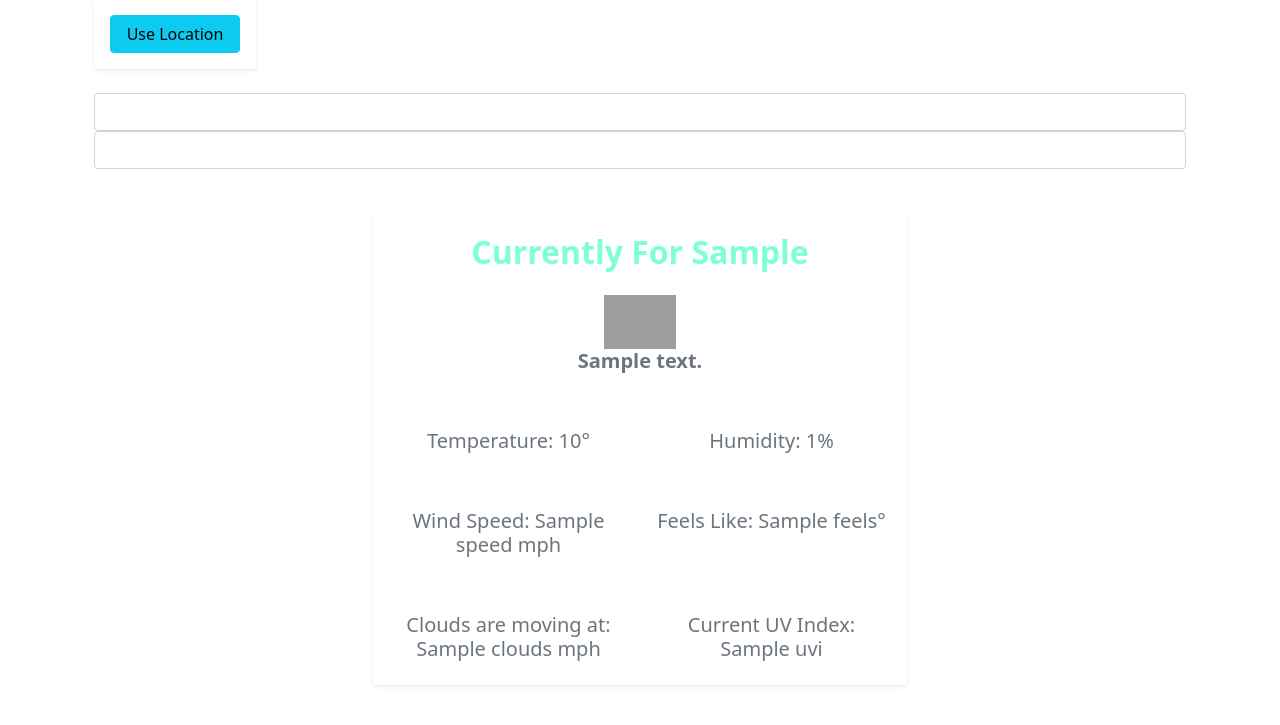
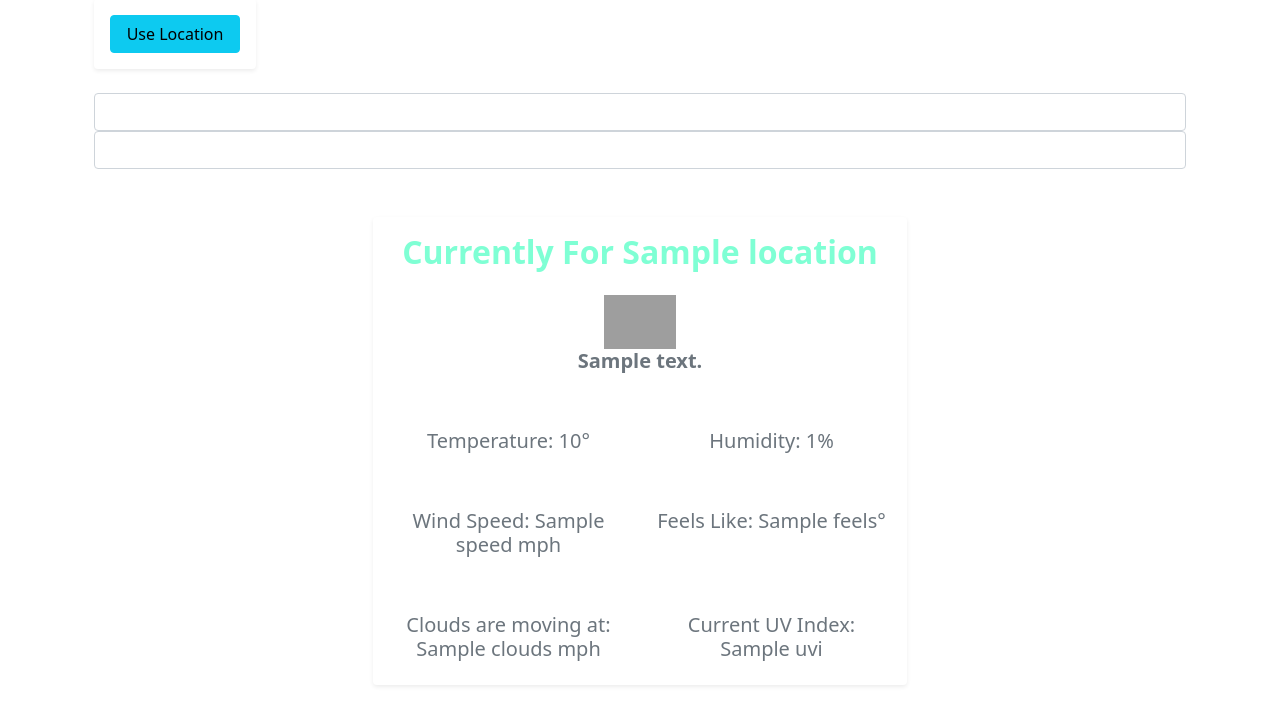
Before and after one commit to hyan0217/weatheringclouds, a Flask app: template templates/weather.html in a window 1280 px wide. Shown: the part 251-976 px from the top of the page. Run offline with Flask 2, Linux system fonts and the light colour scheme; tables that the repository leaves empty hold one stand-in row (values such as "Sample post"); the template is opened without the code that fills it: values that come from a table or form of the project are taken from there, most other values are stand-ins (such as "Sample title", 1, 10 or a date in 2020); parts of the project's set-up code (start-up, migrations or seed data) failed here and were passed over; some libraries are stand-ins or nearby versions; grey boxes are pictures that could not be loaded.

Commit message:
working on pc

```diff
--- a/app.py
+++ b/app.py
@@ -29,7 +29,7 @@ weather_current_data = applications.weather.get_current_weather(
 weather_daily_data = applications.weather.get_daily_weather(
     os.environ.get("API_KEY"))
 
-location_area = applications.weather.get_location(
+cur_location = applications.weather.get_location(
     os.environ.get("API_KEY"))
 
 
@@ -213,7 +213,7 @@ def weather():
         uvi = applications.weather.get_uvi(weather_current_data)
         clouds = applications.weather.get_clouds(weather_current_data)
         speed = applications.weather.get_speed(weather_current_data)
-        cur_location = applications.weather.get_location(location_area)
+        location = applications.weather.get_loc(cur_location)
         desc = applications.weather.get_desc(weather_current_data)
         icon = applications.weather.get_icon(weather_current_data)
         first_day = applications.weather.day_one(weather_daily_data)
@@ -269,7 +269,7 @@ def weather():
             weather_daily_data)
 
         return render_template("weather.html", temp=temp, feels=feels, humid=humid, uvi=uvi, clouds=clouds, speed=speed,
-                               cur_location=cur_location, desc=desc, icon=icon, first_day=first_day, first_day_temp=first_day_temp, first_night_temp=first_night_temp,
+                               location=location, desc=desc, icon=icon, first_day=first_day, first_day_temp=first_day_temp, first_night_temp=first_night_temp,
                                first_day_humidity=first_day_humidity, first_day_desc=first_day_desc, first_day_icon=first_day_icon,
                                second_day=second_day, second_day_desc=second_day_desc, second_day_icon=second_day_icon,
                                second_max_temp=second_max_temp, second_day_humidity=second_day_humidity, third_day_icon=third_day_icon,
--- a/templates/weather.html
+++ b/templates/weather.html
@@ -25,7 +25,7 @@
             <div class="row justify-content-center">
                 <div class="col-md-6 col-sm-12 col-xs-12 pt-5">
                     <div class="card border-0 p-3 shadow-sm text-center">
-                        <h2 class="text-muted"><b id="weather_title">Currently For</b> <b id="weather_title">{{cur_location}}</b></h2>
+                        <h2 class="text-muted"><b id="weather_title">Currently For</b> <b id="weather_title">{{location}}</b></h2>
                         <div class="row justify-content-center">
                             <div class="col-md-6 col-sm-12 col-xs-12 pt-3">
                                 <div class="text-center">
```
Also changed, not shown: applications/weather.py (+0 -14 lines).
